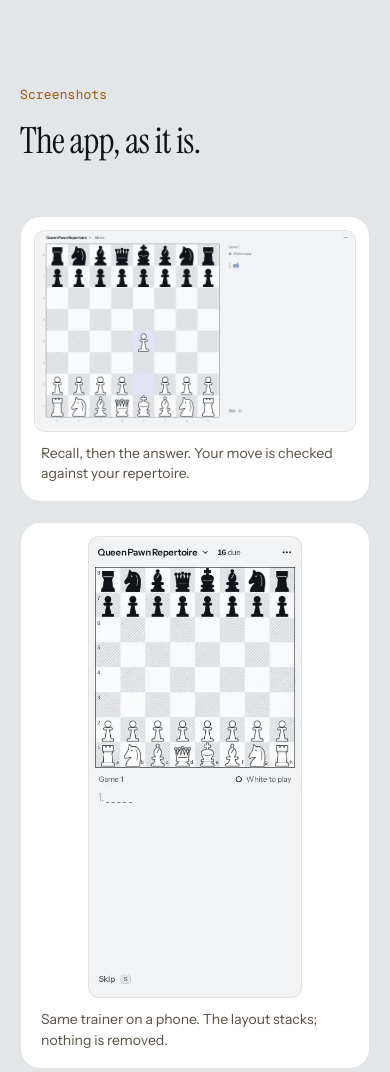
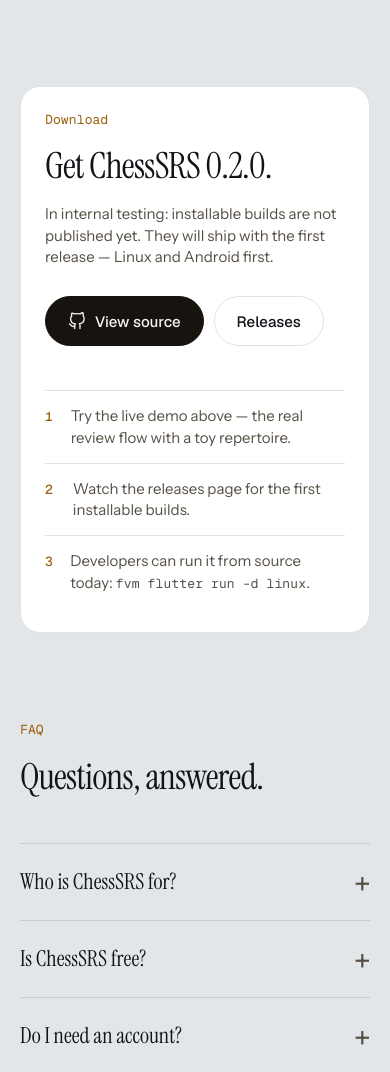
Before and after one commit to cassandre60/chesssrs-site, a website with bundled scripts: page index.html in a window 390 px wide. Shown: the part 4600-5672 px from the top of the page. Built offline with nearby package versions, Linux system fonts and the light colour scheme.

Commit message:
revert(site): drop static screenshots section
The live interactive demo already serves this role — playable,
always in sync, zero staleness. The captures duplicated it and
added page weight. Keeps the truthful downloads, FAQ, SEO and
a11y work from the launch polish.

```diff
--- a/index.html
+++ b/index.html
@@ -40,12 +40,12 @@
 <header class="hd" id="top"><div class="c">
   <a class="logo" href="#top" aria-label="ChessSRS home"><svg class="ic" aria-hidden="true" style="width:22px;height:22px"><use href="#i-lg"/></svg>ChessSRS</a>
   <nav class="nv" aria-label="Primary">
-    <a href="#how">How it works</a><a href="#principles">Principles</a><a href="#shots">Screenshots</a><a href="#faq">FAQ</a>
+    <a href="#how">How it works</a><a href="#principles">Principles</a><a href="#faq">FAQ</a>
     <a href="https://github.com/cassandre60/ChessSRS">Source</a><a href="#support">Support</a>
     <button class="ib" id="theme" type="button" aria-label="Switch colour theme"><svg class="ic" aria-hidden="true"><use href="#i-th"/></svg></button>
     <a class="btn p sm" href="#download">Download</a>
     <details class="mm"><summary class="ib" aria-label="Menu"><svg class="ic" aria-hidden="true"><use href="#i-mn"/></svg></summary><div>
-      <a href="#how">How it works</a><a href="#principles">Principles</a><a href="#shots">Screenshots</a><a href="#faq">FAQ</a><a href="https://github.com/cassandre60/ChessSRS">Source</a><a href="#support">Support</a></div></details>
+      <a href="#how">How it works</a><a href="#principles">Principles</a><a href="#faq">FAQ</a><a href="https://github.com/cassandre60/ChessSRS">Source</a><a href="#support">Support</a></div></details>
   </nav>
 </div></header>
 
@@ -104,17 +104,6 @@
   </div>
 </section>
 
-<section class="c sec" id="shots">
-  <span class="kick mono">Screenshots</span>
-  <h2>The app, as it is.</h2>
-  <div class="shots">
-    <figure><img src="assets/shot-review.webp" width="1440" height="900" loading="lazy" alt="A ChessSRS review after answering: the move 1. e4 is filled in, and the squares e2 and e4 are highlighted on the board."><figcaption>Recall, then the answer. Your move is checked against your repertoire.</figcaption></figure>
-    <figure class="tall"><img src="assets/shot-phone.webp" width="390" height="844" loading="lazy" alt="The same review screen on a phone: the board stacked above the notation line, waiting for White's move."><figcaption>Same trainer on a phone. The layout stacks; nothing is removed.</figcaption></figure>
-    <figure><img src="assets/shot-settings.webp" width="1440" height="900" loading="lazy" alt="Review and spaced-repetition settings: daily limit, target retention, the FSRS scheduling algorithm, and display toggles."><figcaption>Scheduling you can tune. FSRS with a target retention that suits your goals.</figcaption></figure>
-  </div>
-  <p class="mu" style="margin-top:20px;max-width:62ch">Captured from the current development build; the interface may still change before release.</p>
-</section>
-
 <section class="c sec" id="download"><div class="dl split">
   <div><span class="kick mono">Download</span><h2>Get ChessSRS 0.2.0.</h2><p class="mu" style="margin-top:18px;max-width:34ch">In internal testing: installable builds are not published yet. They will ship with the first release — Linux and Android first.</p>
     <div class="cta"><a class="btn p" href="https://github.com/cassandre60/ChessSRS"><svg class="ic" aria-hidden="true"><use href="#i-gh"/></svg>View source</a><a class="btn s" href="https://github.com/cassandre60/ChessSRS/releases">Releases</a></div></div>
@@ -148,7 +137,7 @@
 <footer class="ft" id="footer"><div class="c">
   <div class="fc">
     <div><a class="logo" href="#top"><svg class="ic" aria-hidden="true" style="width:22px;height:22px"><use href="#i-lg"/></svg>ChessSRS</a><p class="mu" style="margin-top:14px;max-width:30ch">A quiet spaced-repetition trainer for your chess openings.</p></div>
-    <div><h3>Product</h3><ul><li><a href="#how">How it works</a></li><li><a href="#principles">Principles</a></li><li><a href="#shots">Screenshots</a></li><li><a href="#download">Download</a></li><li><a href="#faq">FAQ</a></li></ul></div>
+    <div><h3>Product</h3><ul><li><a href="#how">How it works</a></li><li><a href="#principles">Principles</a></li><li><a href="#download">Download</a></li><li><a href="#faq">FAQ</a></li></ul></div>
     <div><h3>Project</h3><ul><li><a href="https://github.com/cassandre60/ChessSRS">GitHub</a></li><li><a href="https://github.com/cassandre60/ChessSRS/releases">Releases</a></li><li><a href="credits.html">Credits & Licences</a></li><li><a href="privacy.html">Privacy Policy</a></li></ul></div>
     <div><h3>Support</h3><ul><li><a href="https://github.com/cassandre60/ChessSRS/issues">Report an issue</a></li><li><a href="https://buymeacoffee.com/cassandre60" target="_blank" rel="noopener">Buy me a coffee</a></li><li><a href="https://www.gnu.org/licenses/gpl-3.0.html">GPL-3.0 licence</a></li></ul></div>
   </div>
--- a/styles.css
+++ b/styles.css
@@ -209,13 +209,6 @@ h2{font:400 clamp(36px,4.8vw,68px)/1.04 var(--serif);letter-spacing:-.02em;max-w
 .lk a:first-child{border-top:1px solid var(--ln)}.lk a span{display:block;font:400 14px/1.4 var(--sans);color:var(--mu);margin-top:4px}
 .lk .ic{transition:transform .2s;color:var(--mu)}.lk a:hover .ic{transform:translate(3px,-3px);color:var(--tx)}
 
-/* screenshots */
-.shots{display:grid;grid-template-columns:1.2fr .8fr 1.2fr;gap:var(--g);margin-top:56px;align-items:start}
-.shots figure{background:var(--sf);border:1px solid var(--ln);border-radius:var(--r);padding:14px}
-.shots img{width:100%;border-radius:10px;box-shadow:0 0 0 1px var(--ln)}
-.shots .tall img{max-height:460px;width:auto;margin-inline:auto}
-.shots figcaption{font-size:14px;color:var(--mu);padding:12px 6px 4px}
-
 /* faq */
 .faq{margin-top:48px;border-top:1px solid var(--ln);max-width:860px}
 .faq details{border-bottom:1px solid var(--ln)}
@@ -234,7 +227,7 @@ h2{font:400 clamp(36px,4.8vw,68px)/1.04 var(--serif);letter-spacing:-.02em;max-w
 
 @media(max-width:860px){
 .nv>a:not(.btn){display:none}.mm{display:block}
-.story,.split,.grid,.fc,.shots{grid-template-columns:1fr}.two{grid-template-columns:1fr}
+.story,.split,.grid,.fc{grid-template-columns:1fr}.two{grid-template-columns:1fr}
 .js .st{opacity:1;min-height:0;padding:56px 0 20px}.stg{position:static;height:auto;margin:0 0 40px}.js .pn{position:static;opacity:1;transform:none;margin-bottom:28px}}
 @media(prefers-reduced-motion:reduce){*,*::before,*::after{transition:none!important;animation:none!important;scroll-behavior:auto!important}}
 @media print{.hd,.stg{display:none}}
```
Also changed, not shown: assets/shot-phone.webp (deleted), assets/shot-review.webp (deleted), assets/shot-settings.webp (deleted).
